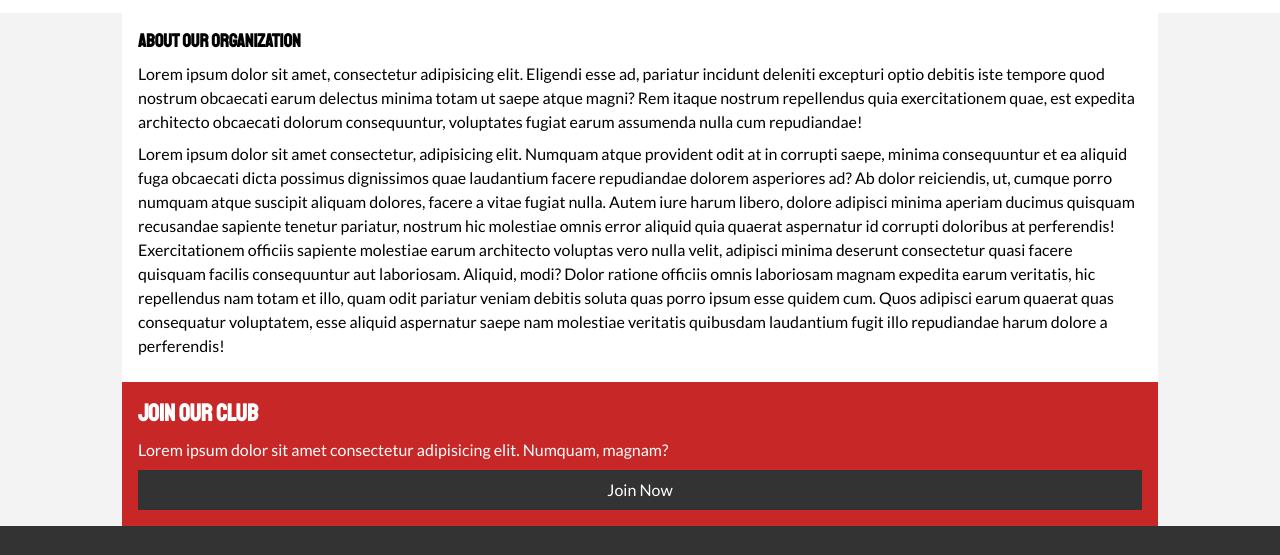
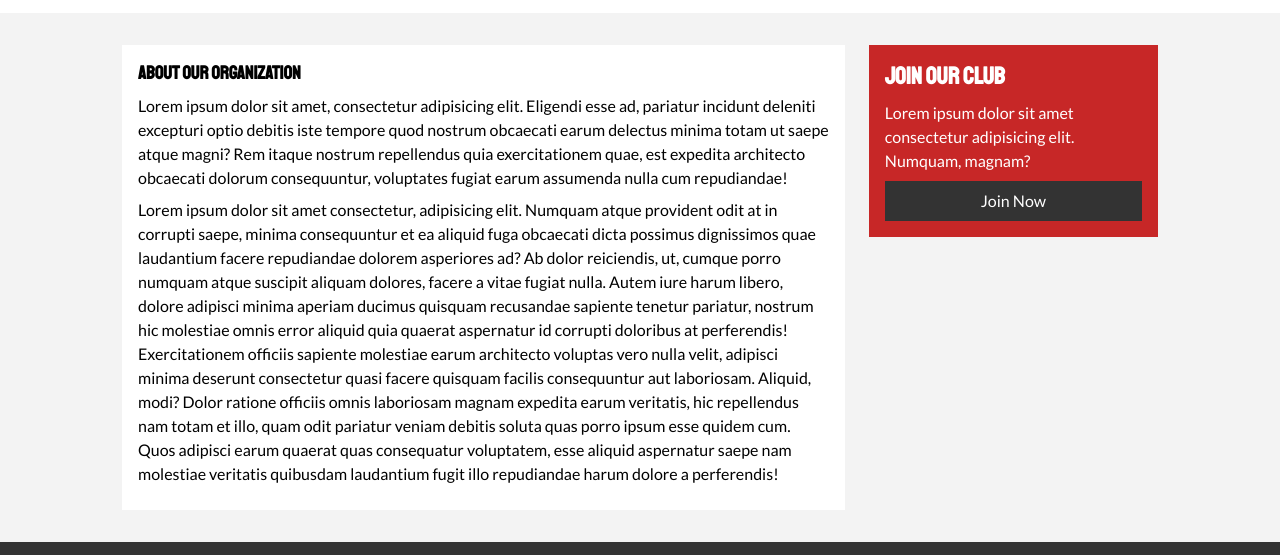
Before and after one commit to kwillard95/news_grid, a plain HTML site: page about.html in a window 1280 px wide. Shown: the part 61-616 px from the top of the page. Drawn offline with Linux system fonts and the light colour scheme.

Commit message:
Styles about page

```diff
--- a/css/style.css
+++ b/css/style.css
@@ -169,6 +169,18 @@ h1, h2, h3, h4, h5, h6 {
   color: var(--primary-color) !important;
 }
 
+/* Inner Page Grid Container */
+.page-container {
+  display: grid;
+  grid-template-columns: 5fr 2fr;
+  margin: 2rem 0;
+  grid-gap: 1.5rem;
+}
+
+.page-container > *:first-child {
+  grid-row: 1 / span 2;
+}
+
 /* Navigation */
 
 #main-nav {
```
